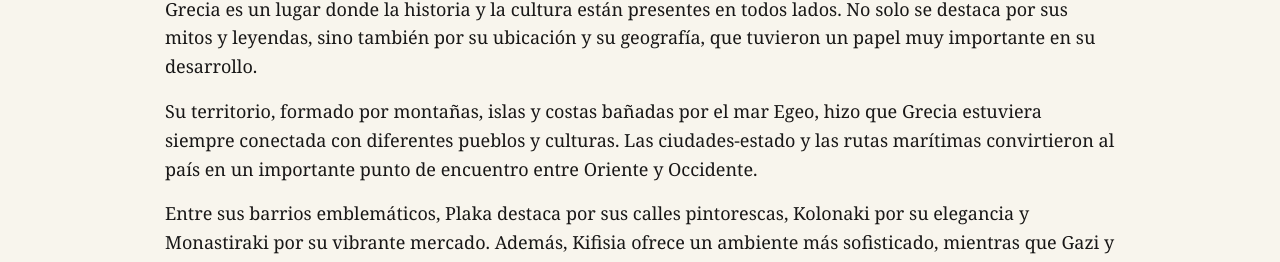
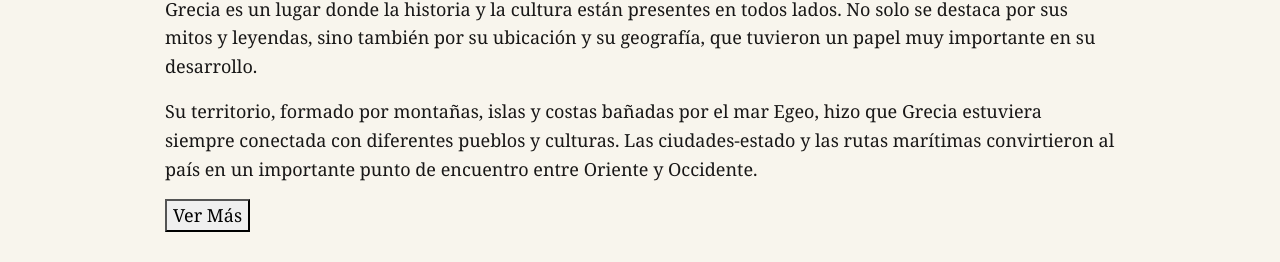
Before and after one commit to giovannaromero454-lgtm/tp-lenguajes-informaticos, a plain HTML site: page index.html in a window 1280 px wide. Shown: the part 535-797 px from the top of the page. Drawn offline with nearby package versions, Linux system fonts and the light colour scheme.

Commit message:
Se agrega JavaScript
Se incorpora archivo JavaScrip, y se modifica index.html

```diff
--- a/index.html
+++ b/index.html
@@ -8,7 +8,7 @@
     <meta charset="UTF-8">
     <meta name="viewport" content="width=device-width, initial-scale=1.0">
     <title>Conociendo Grecia</title>
-    <link href="https://cdn.jsdelivr.net/npm/bootstrap@5.3.8/dist/css/bootstrap.min.css" rel="stylesheet">
+    <link href="https://cdn.jsdelivr.net/npm/bootstrap@5.3.3/dist/css/bootstrap.min.css" rel="stylesheet">
     <link rel="stylesheet" href="estilos.css">
 </head>
 
@@ -61,6 +61,8 @@
             de encuentro entre Oriente y Occidente.
         </p>
 
+        <div id="contenidoExtra" hidden>
+
         <p>
             Entre sus barrios emblemáticos, Plaka destaca por sus calles
             pintorescas, Kolonaki por su elegancia y Monastiraki por su
@@ -73,6 +75,10 @@
             Grecia, con sus barrios, es un puente entre la tradición
             y la modernidad.
         </p>
+        </div>
+        <button id="botonVerMás" onclick="mostrarContenido()">
+            Ver Más
+        </button>
 
         <!--Caracteristicas(Ciudad.html)-->
         <div class="layout">
@@ -472,6 +478,7 @@
         </p>
     </footer>
     <script src="https://cdn.jsdelivr.net/npm/bootstrap@5.3.8/dist/js/bootstrap.bundle.min.js"></script>
+    <script src="main.js"></script>
 </body>
 
 </html>
--- /dev/null
+++ b/main.js
@@ -0,0 +1,12 @@
+function mostrarContenido() {
+    let contenido = document.getElementById("contenidoExtra");
+    let boton = document.getElementById("botonVerMás");
+
+    if (contenido.hidden) {
+        contenido.hidden = false;
+        boton.textContent = "Ver menos"; }
+        else {
+            contenido.hidden = true;
+            boton.textContent = "Ver más"
+        }
+}
```
